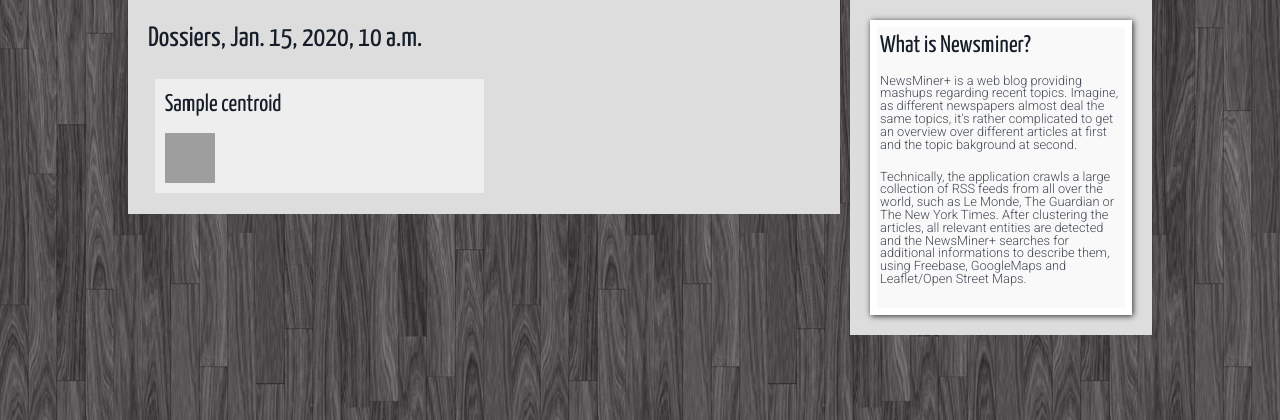
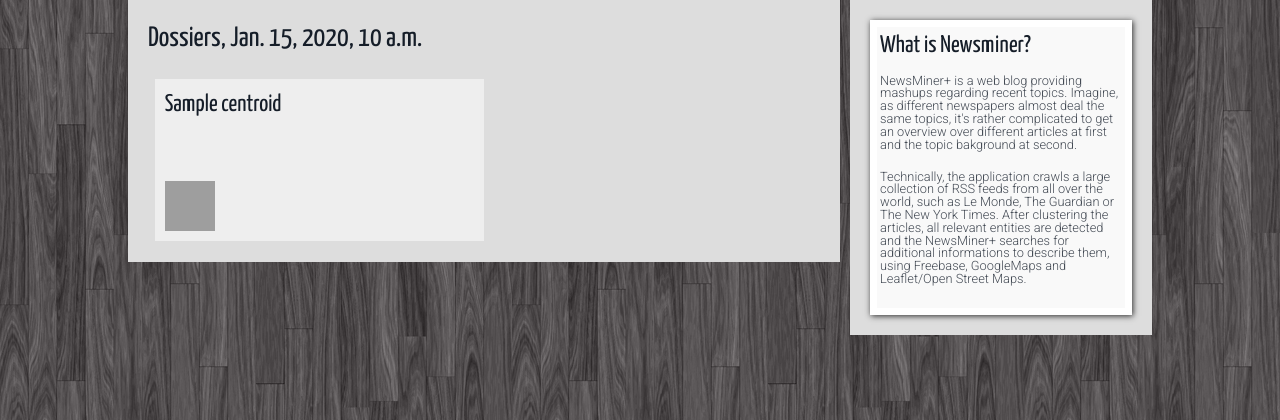
Before and after one commit to smba/newsminer, a Django app: template Django/newsminer2/templates/index.html in a window 1280 px wide. Shown: the part 110-530 px from the top of the page. Run offline with Django 3.2, Linux system fonts and the light colour scheme; the template is opened without the code that fills it: most values are stand-ins (such as "Sample title", 1, 10 or a date in 2020); grey boxes are pictures that could not be loaded.

Commit message:
grid
git-svn-id: svn+ssh://svn.code.sf.net/p/newsminer/newsminer+@257 da7da56a-5241-427f-a2d7-db4bafe74fe4

```diff
--- a/Django/newsminer2/static/css/main.css
+++ b/Django/newsminer2/static/css/main.css
@@ -240,8 +240,8 @@ section .main-section {
 	width: 49%;
 }
 
-.dossierlist .equalize {
-	min-height: 180px;
+.main-content .dossierlist h2 {
+	min-height: 80px;
 }
 
 .dossierlist:nth-child(odd) {
```
